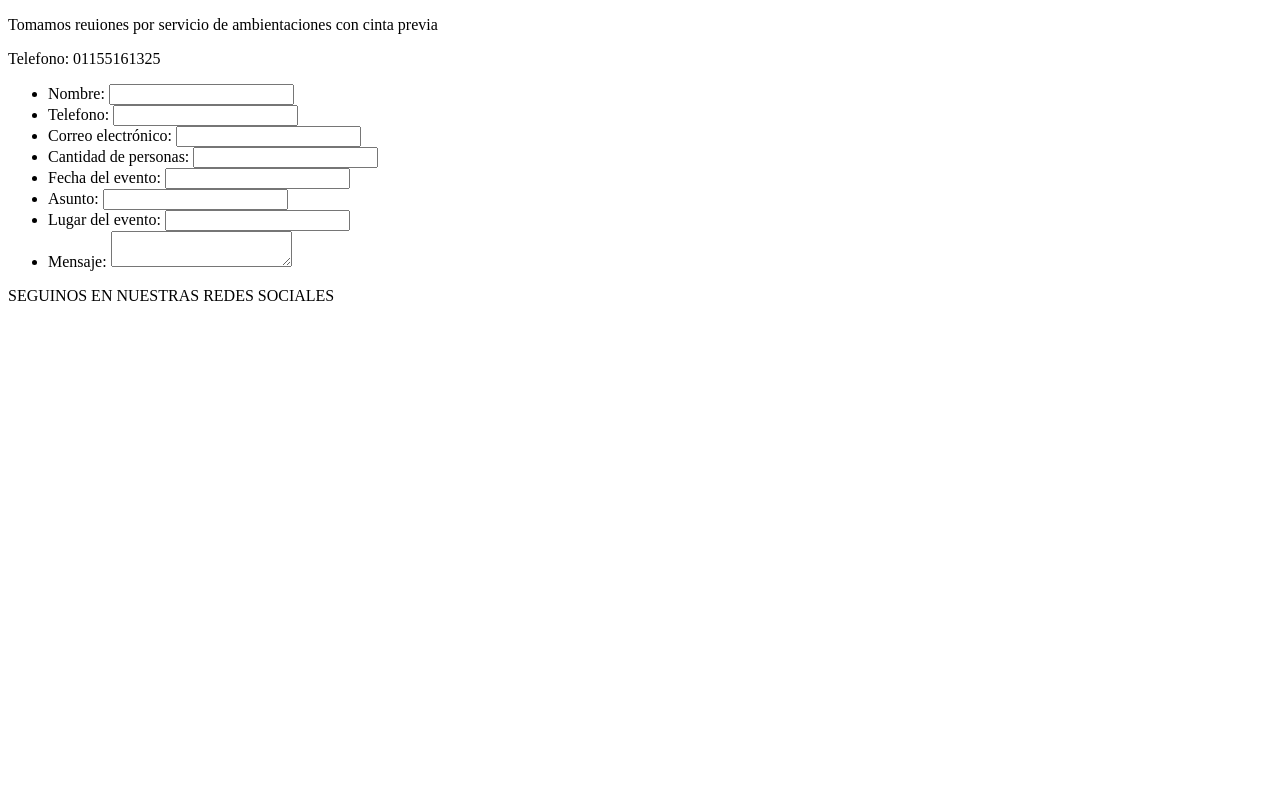
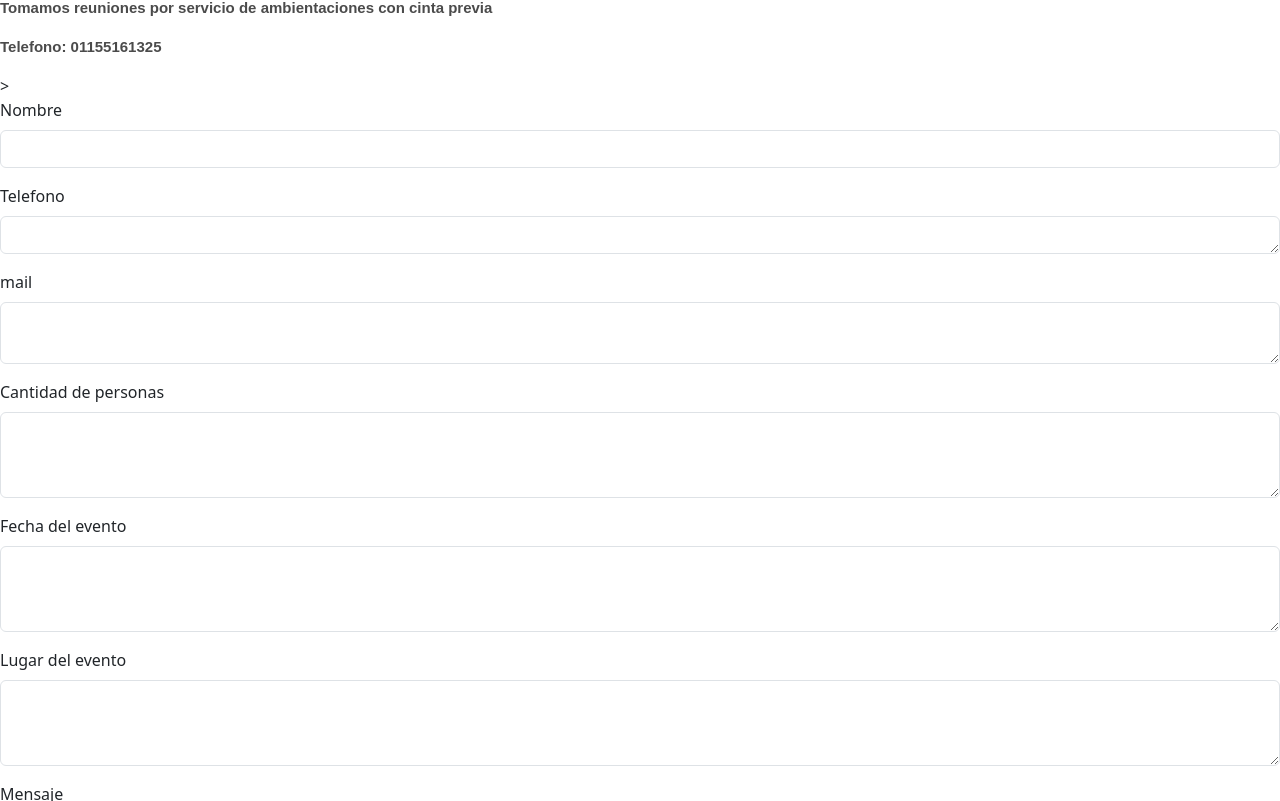
Before and after one commit to Albiiscoder/praga-eventos, a plain HTML site: page pages/contacto.html in a window 1280 px wide. Shown: the part 170-971 px from the top of the page. Before the commit the page ends 800 px from the top, so only its background shows below. Drawn offline with nearby package versions, Linux system fonts and the light colour scheme.

Commit message:
agregue formulario

```diff
--- a/css/main.css
+++ b/css/main.css
@@ -56,6 +56,20 @@ h1{
 
 
 }
+h2{
+    color:#4b4b4b;
+    font-size: 50px;
+    text-align: center;
+    text-decoration:wavy;
+
+}
+
+h3 {
+    color:#4b4b4b;
+    font-size: 50px;
+    text-align: center;
+    text-decoration:wavy;
+}
 
 
 p{
--- a/pages/contacto.html
+++ b/pages/contacto.html
@@ -4,8 +4,12 @@
     <meta charset="UTF-8">
     <meta name="viewport" content="width=device-width, initial-scale=1.0">
     <title>Document</title>
+    <link href="https://cdn.jsdelivr.net/npm/bootstrap@5.3.0/dist/css/bootstrap.min.css" rel="stylesheet" integrity="sha384-9ndCyUaIbzAi2FUVXJi0CjmCapSmO7SnpJef0486qhLnuZ2cdeRhO02iuK6FUUVM" crossorigin="anonymous">
+    <link rel="stylesheet" href="../css/main.css"
 </head>
 <body>
+
+  ><header>
     <ul class="menu">
       <li class="menu-item"><a href="../index.html">HOME</a></li>
       <li class="menu-item"><a href="./servicios.html">SERVICIOS</a></li>
@@ -13,54 +17,64 @@
       <li class="menu-item"><a href="./contacto.html">CONTACTO</a></li>
       <li class="menu-item"><a href="./trabajos.html">TRABAJOS</a></li>
    </ul>
+  </header>
 
 
- <h1>CONTACTO</h1>
+  <main>
+
+    <h3>Contacto</h3>
+
+<section>
+
+  <p>Tomamos reuniones por servicio de ambientaciones con cinta previa</p>
+  <p>Telefono: 01155161325</p>
+</section>
+
+><section>
+  <div class="mb-3">
+    <label for="exampleFormControlInput1" class="form-label">Nombre</label>
+    <input type="email" class="form-control" id="exampleFormControlInput1">
+  </div>
+  <div class="mb-3">
+    <label for="exampleFormControlTextarea1" class="form-label">Telefono</label>
+    <textarea class="form-control" id="exampleFormControlTextarea1" rows="1"></textarea>
+  </div>
+  <div class="mb-3">
+    <label for="exampleFormControlTextarea1" class="form-label">mail</label>
+    <textarea class="form-control" id="exampleFormControlTextarea1" rows=""></textarea>
+  </div>
+  <div class="mb-3">
+    <label for="exampleFormControlTextarea1" class="form-label">Cantidad de personas</label>
+    <textarea class="form-control" id="exampleFormControlTextarea1" rows="3"></textarea>
+  </div>
+  <div class="mb-3">
+    <label for="exampleFormControlTextarea1" class="form-label">Fecha del evento</label>
+    <textarea class="form-control" id="exampleFormControlTextarea1" rows="3"></textarea>
+  </div>
+  <div class="mb-3">
+    <label for="exampleFormControlTextarea1" class="form-label">Lugar del evento</label>
+    <textarea class="form-control" id="exampleFormControlTextarea1" rows="3"></textarea>
+  </div>
+  <div class="mb-3">
+    <label for="exampleFormControlTextarea1" class="form-label">Mensaje</label>
+    <textarea class="form-control" id="exampleFormControlTextarea1" rows="3"></textarea>
+  </div>
 
 
- <p>Tomamos reuiones por servicio de ambientaciones con cinta previa</p>
- <p>Telefono: 01155161325</p>
-
- <form action="/my-handling-form-page" method="post">
-  <ul>
-   <li>
-     <label for="name">Nombre:</label>
-     <input type="text" id="name" name="mail">
-   </li>
-
-   <li>
-   <label for="mail">Telefono:</label>
-     <input type="email" id="mail" name="mail">
-   </li>
-   <li>
-    <label for="mail">Correo electrónico:</label>
-    <input type="email" id="mail" name="mail">
-  </li>
-  <li>
-    <label for="mail">Cantidad de personas:</label>
-    <input type="email" id="mail" name="mail">
-  </li>
-  <li>
-    <label for="mail">Fecha del evento:</label>
-    <input type="email" id="mail" name="mail">
-  </li>
-  <li>
-    <label for="mail">Asunto:</label>
-    <input type="email" id="mail" name="mail">
-  </li>
-  <li>
-    <label for="mail">Lugar del evento:</label>
-    <input type="email" id="mail" name="mail">
-  </li>
-   <li><label for="msg">Mensaje:</label>
-    <textarea id="msg" name="user_message"></textarea>
-  </li>
+</section>
 
 
-  </ul>
- </form>
 
+  </main>
+
+
+ <footer>
   <div class="footer"> SEGUINOS EN NUESTRAS REDES SOCIALES</div>
+ </footer>
+
+ <script src="https://cdn.jsdelivr.net/npm/bootstrap@5.3.0/dist/js/bootstrap.bundle.min.js" integrity="sha384-geWF76RCwLtnZ8qwWowPQNguL3RmwHVBC9FhGdlKrxdiJJigb/j/68SIy3Te4Bkz" crossorigin="anonymous"></script>
+
+
 
 
 
```
Also changed, not shown: pages/servicios.html (+26 -4 lines). Lines whose indentation alone changed are shown as unchanged.
